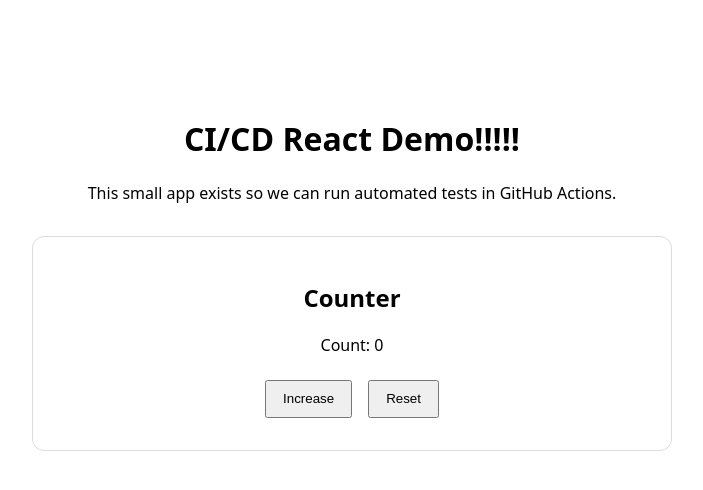
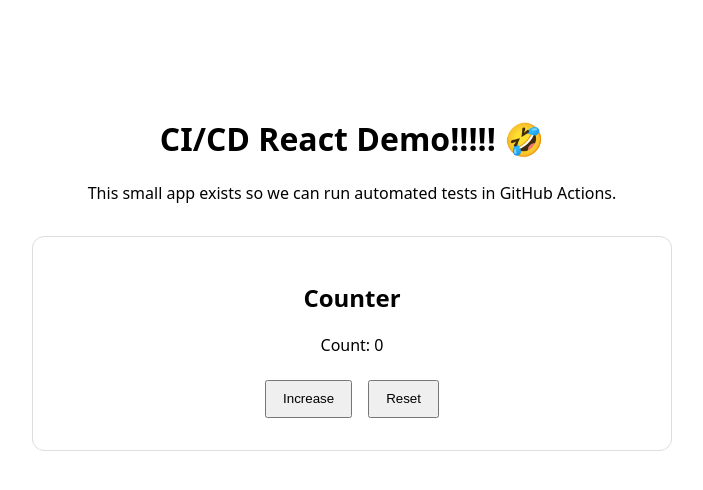
Before and after one commit to FLAG-PRO-TECNICOS/cicd-demo, a React (Vite) app: page / in a window 1280 px wide. Shown: the top 490 px of the page, without its empty margins (288-991 px from the left). Built offline with nearby package versions, Linux system fonts and the light colour scheme.

Commit message:
added laugh emoji

```diff
--- a/src/App.jsx
+++ b/src/App.jsx
@@ -5,7 +5,7 @@ function App() {
 
   return (
     <main className="app">
-      <h1>CI/CD React Demo!!!!!</h1>
+      <h1>CI/CD React Demo!!!!! 🤣</h1>
 
       <p>
         This small app exists so we can run automated tests in GitHub Actions.
```
